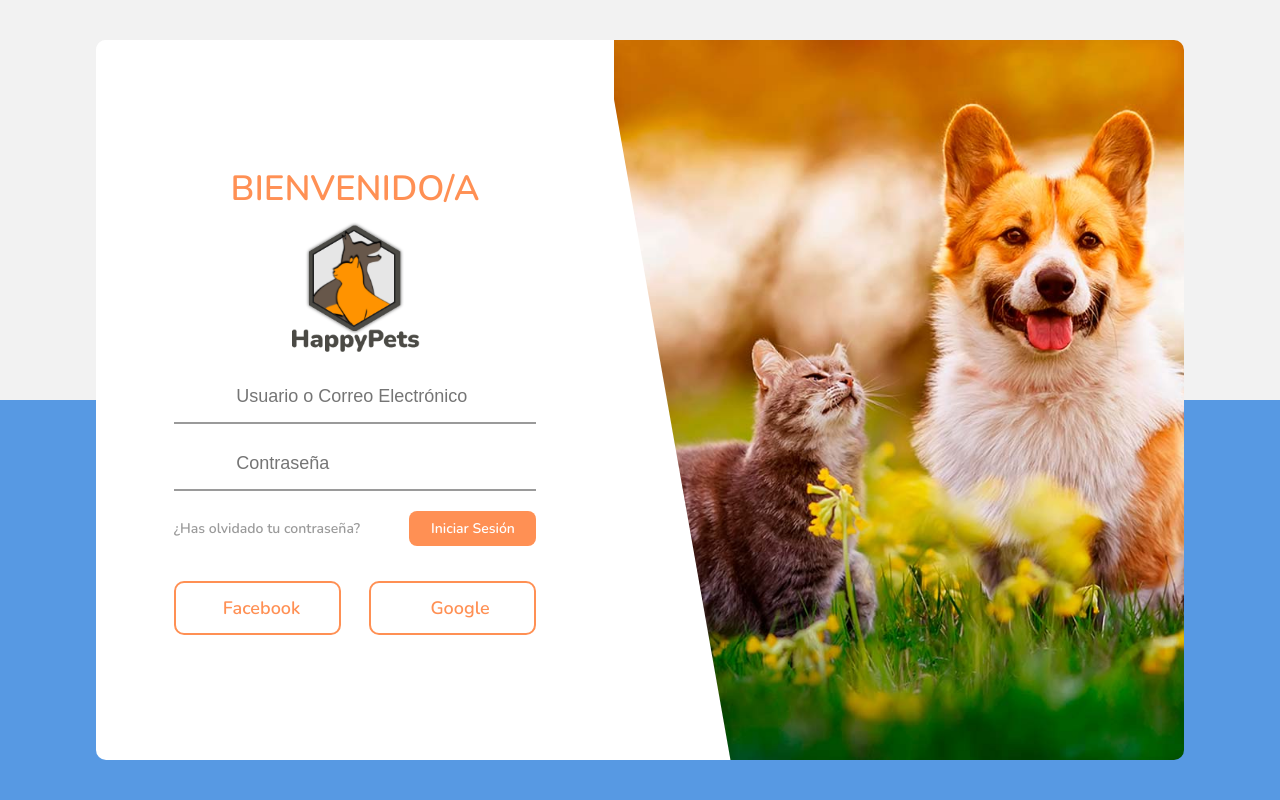
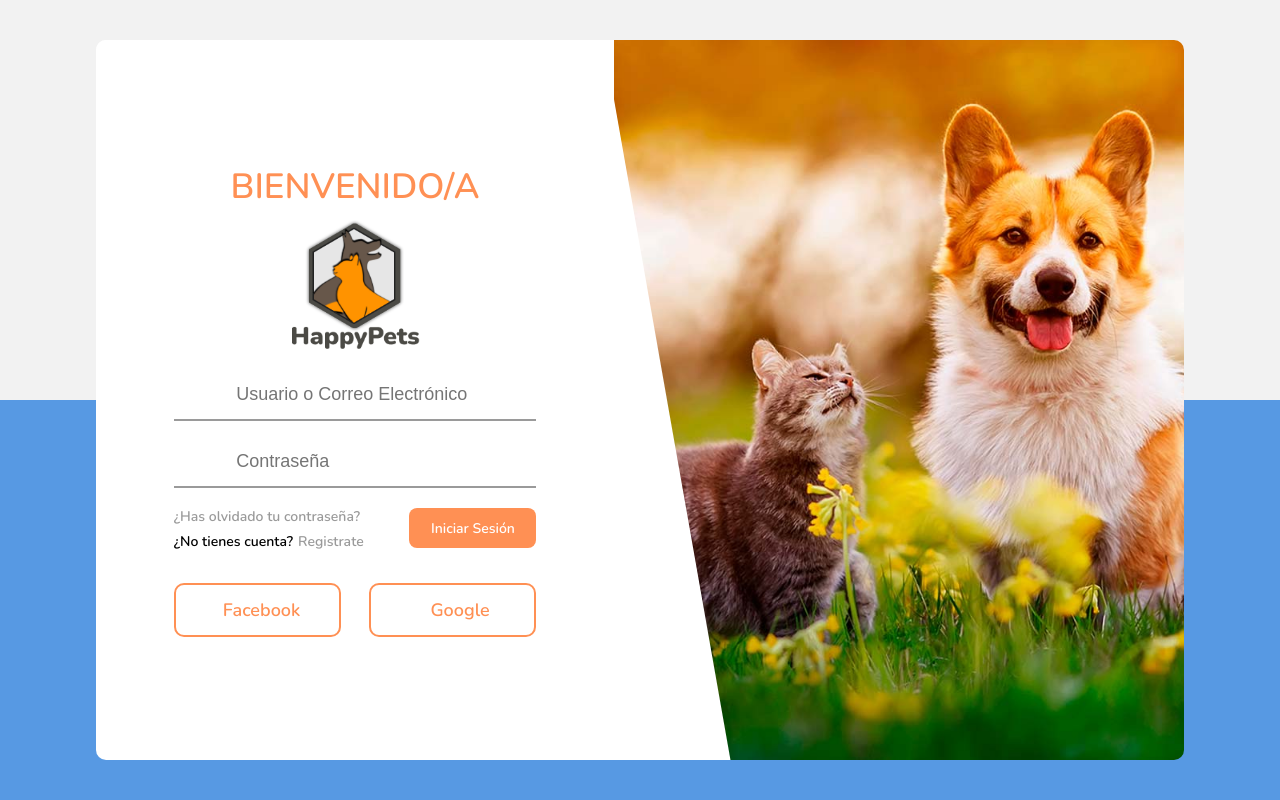
Before and after one commit to fxgonzalez5/happy_pets, a PHP site: page /pages/guard/log_in_page.html in a window 1280 px wide. Run offline with PHP 8.4, Linux system fonts and the light colour scheme; some libraries are stand-ins or nearby versions.

Commit message:
Agregando un enlace en el inicio de sesión para que el usuario se registre sino tiene cuenta

```diff
--- a/css/log_in_style.css
+++ b/css/log_in_style.css
@@ -103,18 +103,35 @@ body {
 /* estilo del contenedor de la parte inferior de la tarjeta */
 .contenido .tarjeta .formulario .inferior{
     width: 70%;
-    height: 35px;
+    height: 40px;
     display: flex;
     align-items: center;
     justify-content: space-between;
 }
 
-/* estilo de la pregunta para ayudar al usuario a recuperar su contraseña */
-.contenido .tarjeta .formulario .inferior .pregunta {
+/* estilo de los enlaces a las diferentes páginas */
+.contenido .tarjeta .formulario .inferior .enlaces a {
     text-decoration: none;
     font-size: 14px;
     font-weight: 600;
     color: #9A9A9A;
+}
+
+/* estilo al poner el puntero encima del enlace que redireccióna a otra página*/
+.contenido .tarjeta .formulario .inferior .enlaces a:hover {
+    color: #5799E3;
+}
+
+/* estilo del texto para registrarse en caso de no tener cuenta */
+.contenido .tarjeta .formulario .inferior .enlaces .registrarse {
+    margin-top: 5px;
+    display: flex;
+}
+
+.contenido .tarjeta .formulario .inferior .enlaces .registrarse p {
+    margin-right: 5px;
+    font-size: 14px;
+    font-weight: 600;
 }
 
 /* estilo del boton de iniciar sesión */
--- a/pages/guard/log_in_page.html
+++ b/pages/guard/log_in_page.html
@@ -58,7 +58,14 @@
 
                 <!-- recuperación de contraseña e inicio de sesión -->
                 <div class="inferior">
-                    <a class="pregunta" href=""> ¿Has olvidado tu contraseña?</a>
+                    <div class="enlaces">
+                        <a href="recover_password_page.html">¿Has olvidado tu contraseña?</a>
+                        <div class="registrarse">
+                            <p>¿No tienes cuenta?</p>
+                            <a class="pregunta" href="sign_in_page.html">Registrate</a>
+                        </div>
+                    </div>
+
                     <button>Iniciar Sesión</button>
                 </div>
 
```
